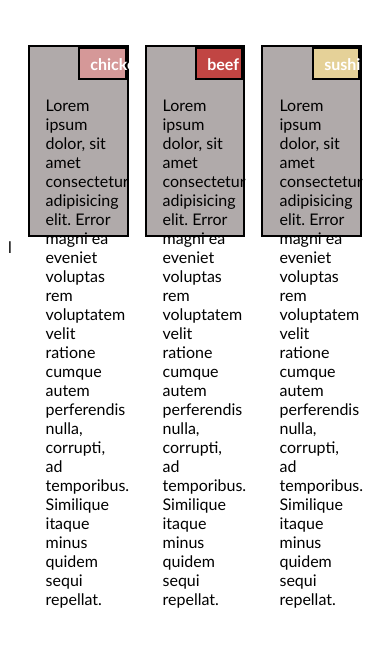
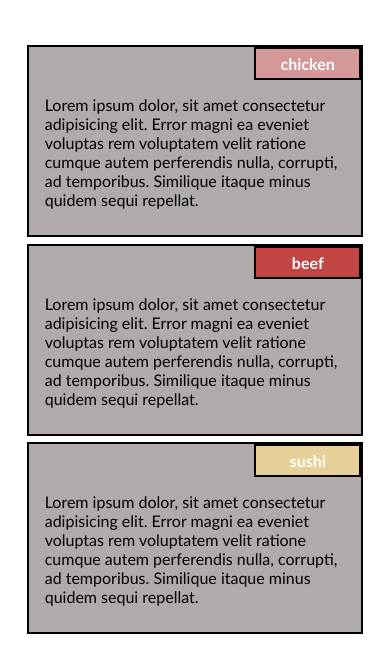
Before and after one commit to AbdulSamad676/module_2_Assignment, a plain HTML site: page index.html in a window 390 px wide. Shown: the part 122-794 px from the top of the page. Drawn offline with Linux system fonts and the light colour scheme.

Commit message:
Assignment completed

```diff
--- a/css/style.css
+++ b/css/style.css
@@ -13,6 +13,7 @@ div {
 p {
 	margin-top: 2rem;
 	padding: 1rem;
+	font-weight: 500;
 }
 .container {
 	margin-top: 3rem;
@@ -84,3 +85,55 @@ p {
 	font-weight: bold;
 	background-color: rgb(229, 209, 152);
 }
+@media screen and (max-width: 992px) {
+	.container {
+		display: block;
+		box-sizing: border-box;
+		margin-left: auto;
+		margin-right: auto;
+		width: 90%;
+	}
+	.sushi {
+		display: block;
+		background-color: rgba(153, 145, 145, 0.774);
+		width: 100%;
+		margin-top: 2%;
+	}
+	.chicken {
+		width: 49%;
+		box-sizing: border-box;
+	}
+	.beef {
+		float: right;
+		width: 49%;
+		box-sizing: border-box;
+		margin: 0px;
+	}
+}
+/* for mobile and tablet screen */
+@media screen and (max-width: 767px) {
+	.container {
+		display: block;
+		box-sizing: border-box;
+		margin-left: auto;
+		margin-right: auto;
+		width: 90%;
+	}
+	.sushi {
+		display: block;
+		width: 100%;
+		margin-bottom: 2%;
+	}
+	.chicken {
+		display: block;
+		width: 100%;
+		margin-bottom: 2%;
+	}
+	.beef {
+		float: none;
+		display: block;
+		width: 100%;
+		margin: 0px;
+		margin-bottom: 2%;
+	}
+}
--- a/index.html
+++ b/index.html
@@ -36,4 +36,4 @@
     </div>
 </body>
 
-</html>l
+</html>
```
